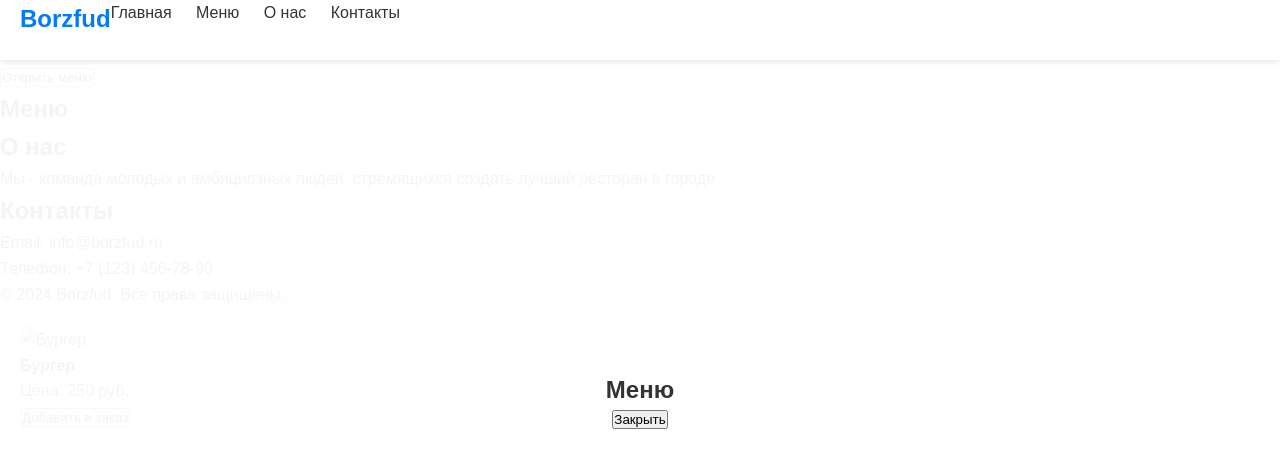
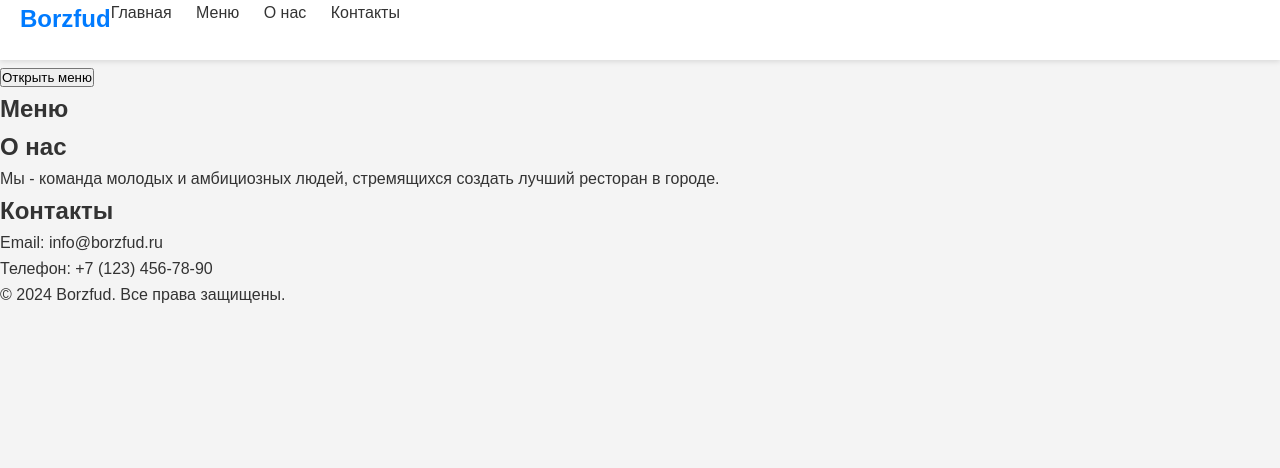
Before and after one commit to mikail133/borzfud-miniapp, a plain HTML site: page index.html in a window 1280 px wide. Drawn offline with Linux system fonts and the light colour scheme.

Commit message:
Update index.html

```diff
--- a/index.html
+++ b/index.html
@@ -31,8 +31,8 @@
         </section>
         <section id="menu">
             <h2>Меню</h2>
-            <div class="menu-container">
-                <!-- Здесь будут карточки блюд -->
+            <div class="menu-container" id="menu-container">
+                <!-- Карточки блюд будут добавлены сюда -->
             </div>
         </section>
         <section id="about">
@@ -49,23 +49,6 @@
         <p>&copy; 2024 Borzfud. Все права защищены.</p>
     </footer>
 
-    <div id="menu-overlay" class="hidden">
-        <div class="menu-item">
-            <img src="images/burg.jpg" alt="Бургер">
-            <h4>Бургер</h4>
-            <p>Цена: 250 руб.</p>
-            <button onclick="addToOrder()">Добавить в заказ</button>
-        </div>
-    </div>
-
-    <div id="menu-content" class="hidden">
-        <h2>Меню</h2>
-        <button onclick="closeMenu()">Закрыть</button>
-        <div class="menu-items">
-            <!-- Динамическое наполнение -->
-        </div>
-    </div>
-
     <script src="https://telegram.org/js/telegram-web-app.js"></script>
     <script src="script.js"></script>
 </body>
```
